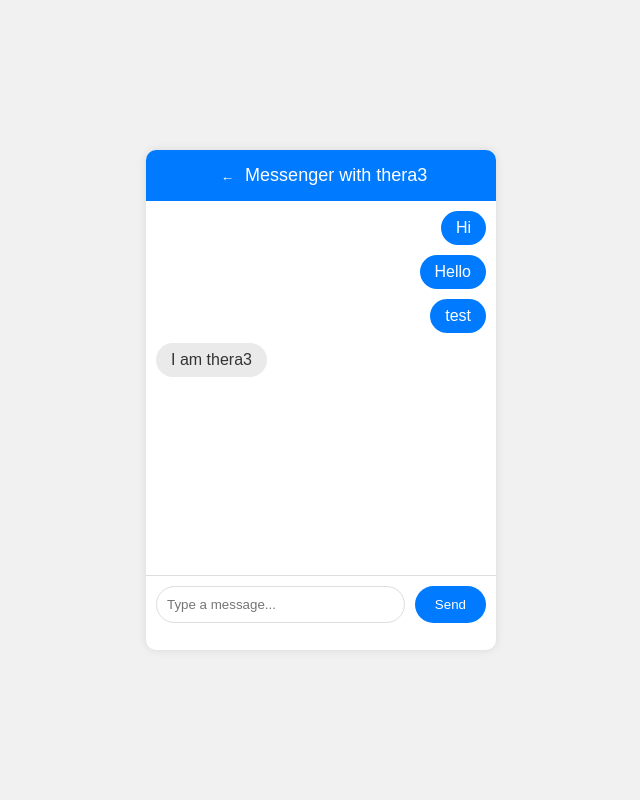
After one commit to anashank/Therapease, a Django app: page /messenger/ in a window 1280 px wide. The commit adds this page. Shown: the whole page, without its empty margins (319-959 px from the left). Run offline with Django 5.2, Linux system fonts and the light colour scheme; a user stored in the database is signed in; data comes from the database, SQL or seed files in the repository; both versions use the stored data as it was after the commit; parts of the project's set-up code (start-up, migrations or seed data) failed here and were passed over.

Commit message:
Update messenger functionality

```diff
--- a/DjangoApp/score/admin.py
+++ b/DjangoApp/score/admin.py
@@ -1,5 +1,5 @@
 from django.contrib import admin
-from score.models import UserProfile,QuestionResponse,UserType,Match
+from score.models import UserProfile,QuestionResponse,UserType,Match,Message
 # Register your models here.
 
 
@@ -11,3 +11,4 @@ admin.site.register(UserProfile)
 admin.site.register(QuestionResponse, QuestionResponseAdmin)
 admin.site.register(UserType)
 admin.site.register(Match)
+admin.site.register(Message)
--- /dev/null
+++ b/DjangoApp/score/templates/messenger.html
@@ -0,0 +1,162 @@
+<!DOCTYPE html>
+<html lang="en">
+<head>
+  <meta charset="UTF-8">
+  <meta name="viewport" content="width=device-width, initial-scale=1.0">
+  <title>Chat with {{ matched_user.username }}</title>
+  <style>
+    body {
+      font-family: Arial, sans-serif;
+      background-color: #f1f1f1;
+      display: flex;
+      justify-content: center;
+      align-items: center;
+      height: 100vh;
+      margin: 0;
+    }
+
+    .chat-container {
+      width: 350px;
+      max-width: 100%;
+      background-color: white;
+      border-radius: 10px;
+      box-shadow: 0 0 10px rgba(0, 0, 0, 0.1);
+      display: flex;
+      flex-direction: column;
+      height: 500px;
+    }
+
+    .chat-header {
+      background-color: #007bff;
+      padding: 15px;
+      color: white;
+      font-size: 18px;
+      text-align: center;
+      border-radius: 10px 10px 0 0;
+    }
+
+    .chat-body {
+  display: flex;
+  flex-direction: column; /* Ensure messages stack vertically */
+  padding: 10px;
+  flex-grow: 1;
+  overflow-y: auto;
+  border-bottom: 1px solid #ddd;
+  }
+
+  .chat-message {
+  padding: 8px 15px;
+  margin-bottom: 10px;
+  border-radius: 20px;
+  max-width: 80%; /* Allow the bubble to take up most of the width */
+  word-wrap: break-word; /* Ensure long words break properly */
+  display: block; /* Ensure messages stack as block elements */
+  }
+
+  .user-message {
+  background-color: #007bff;
+  color: white;
+  align-self: flex-end; /* Align user messages to the right */
+  }
+
+  .bot-message {
+  background-color: #eaeaea;
+  color: #333;
+  align-self: flex-start; /* Align bot messages to the left */
+  }
+
+
+    .chat-footer {
+      padding: 10px;
+      display: flex;
+    }
+
+    .chat-input {
+      flex-grow: 1;
+      padding: 10px;
+      border-radius: 20px;
+      border: 1px solid #ddd;
+      outline: none;
+    }
+
+    .send-btn {
+      background-color: #007bff;
+      color: white;
+      border: none;
+      border-radius: 20px;
+      padding: 10px 20px;
+      margin-left: 10px;
+      cursor: pointer;
+    }
+
+    .send-btn:hover {
+      background-color: #0056b3;
+    }
+  </style>
+</head>
+<body>
+
+  <div class="chat-container">
+    <div class="chat-header">
+      <button onclick="window.history.back()" style="background: none; border: none; color: white;">&#8592;</button>
+      Messenger with {{ matched_user.username }}
+    </div>
+    <div class="chat-body" id="chatBody">
+      {% for message in messages %}
+        <div class="chat-message {% if message.sender == request.user %}user-message{% else %}bot-message{% endif %}">
+          {{ message.content }}
+        </div>
+      {% endfor %}
+    </div>
+    <div class="chat-footer">
+      <input type="text" id="chatInput" class="chat-input" placeholder="Type a message...">
+      <button class="send-btn" id="sendBtn">Send</button>
+    </div>
+    <button onclick="window.history.back()" style="background: none; border: none; color: white;">&#8592;</button>
+
+  </div>
+
+  <script>
+ document.getElementById('sendBtn').addEventListener('click', function() {
+  const messageInput = document.getElementById('chatInput');
+  const messageContent = messageInput.value;
+  const chatBody = document.getElementById('chatBody');
+
+  if (messageContent.trim() === '') return;
+
+  // Optimistic UI Update: Display message instantly
+  const newMessage = document.createElement('div');
+  newMessage.classList.add('chat-message', 'user-message');
+  newMessage.style.maxWidth = '80%';
+  newMessage.textContent = messageContent; // Set the message text immediately
+  chatBody.appendChild(newMessage);
+  messageInput.value = ''; // Clear input field
+  chatBody.scrollTop = chatBody.scrollHeight; // Scroll to bottom to show the latest message
+
+  // Now send the message to the server
+  fetch('{% url "send_message" %}', {
+    method: 'POST',
+    headers: {
+      'Content-Type': 'application/json',
+      'X-CSRFToken': '{{ csrf_token }}'
+    },
+    body: JSON.stringify({ message: messageContent, matched_user_id: "{{ matched_user.id }}" })
+  })
+  .then(response => {
+    if (!response.ok) throw new Error('Network response was not ok');
+    return response.json();
+  })
+  .then(data => {
+    // Optionally, update message if the server modifies it (e.g., adds timestamps, etc.)
+    // newMessage.textContent = data.content;
+  })
+  .catch(error => {
+    console.error('Error:', error);
+    // Optionally handle the error: show retry option, alert user, etc.
+  });
+});
+
+
+  </script>
+</body>
+</html>
--- a/DjangoApp/score/urls.py
+++ b/DjangoApp/score/urls.py
@@ -1,14 +1,17 @@
 from django.urls import path
 from . import views
-from django.contrib.auth.views import LoginView,LogoutView
+from django.contrib.auth.views import LoginView, LogoutView
 
 urlpatterns = [
-	path('', views.quiz,name='frontend'),
-	path('save-response/', views.save_question_response, name='save_question_response'),
-	path('save-type/', views.save_type, name='save_type'),
-	path('register/', views.register, name='register'),
-    path('login/', LoginView.as_view(template_name='login.html'),name='login'),
-	path('logout/', LogoutView.as_view(template_name='logout.html'), name='logout'),
-	path('run-python/',  views.run_python_code, name='run_python_code'),
-    path('get-recent-match/', views.get_recent_match, name='get_recent_match'),
+    path('', views.quiz, name='frontend'),  # Main quiz view
+    path('messenger/<int:matched_user_id>/', views.messenger, name='messenger'),
+    path('messenger/', views.messenger, name='messenger'),
+    path('send-message/', views.send_message, name='send_message'),  # Endpoint for sending messages
+    path('save-response/', views.save_question_response, name='save_question_response'),  # Save user responses to questions
+    path('save-type/', views.save_type, name='save_type'),  # Save user type (Therapist/User)
+    path('register/', views.register, name='register'),  # User registration view
+    path('login/', LoginView.as_view(template_name='login.html'), name='login'),  # Login view
+    path('logout/', LogoutView.as_view(template_name='logout.html'), name='logout'),  # Logout view
+    path('run-python/', views.run_python_code, name='run_python_code'),  # Endpoint to run Python code
+    path('get-recent-match/', views.get_recent_match, name='get_recent_match'),  # Fetch the most recent match
 ]
--- a/DjangoApp/score/views.py
+++ b/DjangoApp/score/views.py
@@ -1,31 +1,55 @@
-from django.shortcuts import render,redirect
+from django.shortcuts import render, redirect
 from django.http import JsonResponse
 from django.contrib.auth import login, authenticate
 from django.contrib.auth.decorators import login_required
-from .models import UserProfile,QuestionResponse,UserType,Match
+from django.contrib.auth.models import User
+from .models import UserProfile, QuestionResponse, UserType, Match, Message
 import json
 from .forms import UserRegistrationForm
-import subprocess
-import io
 from .utils import compare_responses
-import sys
 
 
-# def run_python_code(request):
-#     # Run your Python script
-#     # result = subprocess.run(['python3', 'score/utils.py'], capture_output=True, text=True)
-#     # output = result.stdout
-#     old_stdout = sys.stdout
-#     new_stdout = io.StringIO()
-#     sys.stdout = new_stdout
-#     result = compare_responses(request)
+@login_required
+def messenger(request):
+    try:
+        # Fetch the most recent match for the current user
+        recent_match = Match.objects.filter(user=request.user).latest('matched_on')
+        matched_user = recent_match.matched_with
 
-#     sys.stdout = old_stdout
+        # Fetch messages between the current user and the matched user
+        messages = Message.objects.filter(
+            sender__in=[request.user, matched_user],
+            receiver__in=[request.user, matched_user]
+        ).order_by('created_at')
 
-#     captured_output = new_stdout.getvalue()
+        context = {
+            'matched_user': matched_user,
+            'messages': messages,
+        }
+        return render(request, 'messenger.html', context)
+    except Match.DoesNotExist:
+        # Handle the case where no matches exist for the user
+        return render(request, 'messenger.html', {'error': 'No match found'})
 
 
-#     return JsonResponse({'output':captured_output})
+@login_required
+def send_message(request):
+    if request.method == 'POST':
+        data = json.loads(request.body)
+        message_content = data.get('message')
+        matched_user_id = data.get('matched_user_id')
+
+        # Get the matched user object
+        matched_user = User.objects.get(id=matched_user_id)
+
+        # Create a new message instance
+        message = Message(sender=request.user, receiver=matched_user, content=message_content)
+        message.save()
+
+        return JsonResponse({'message': 'Message sent successfully!'}, status=201)
+
+    return JsonResponse({'error': 'Invalid request'}, status=400)
+
 
 def run_python_code(request):
     # Call compare_responses and get the output
@@ -39,10 +63,12 @@ def run_python_code(request):
         'output': best_match_profile.user.username
     })
 
+
+@login_required
 def get_recent_match(request):
     try:
         # Fetch the most recent match from the database
-        recent_match = Match.objects.latest('matched_on')  # Fetch the latest match based on `matched_on`
+        recent_match = Match.objects.filter(user=request.user).latest('matched_on')
 
         # Prepare the data to be returned
         data = {
@@ -59,6 +85,7 @@ def get_recent_match(request):
     except Exception as e:
         # Handle any other errors
         return JsonResponse({'error': str(e)}, status=500)
+
 
 @login_required
 def quiz(request):
@@ -80,10 +107,11 @@ def quiz(request):
             'match_message': f'You matched with {best_match_profile.user.username}.'
         }
 
-    response = render(request, 'frontend.html',context)
+    response = render(request, 'frontend.html', context)
     response['Cache-Control'] = 'no-store, no-cache, must-revalidate, max-age=0'
     response['Pragma'] = 'no-cache'
     return response
+
 
 @login_required
 def save_type(request):
@@ -108,6 +136,7 @@ def save_type(request):
         return JsonResponse({'message': 'User type saved successfully!'}, status=201)
 
     return JsonResponse({'error': 'Invalid request'}, status=400)
+
 
 @login_required
 def save_question_response(request):
@@ -136,44 +165,6 @@ def save_question_response(request):
     return JsonResponse({'error': 'Invalid request'}, status=400)
 
 
-
-# @login_required
-# def save_type(request):
-#     if request.method == 'POST':
-#         data = json.loads(request.body)
-#         usertype = data.get('usertype') #Therapist or user
-
-#         usertype_short = 'User' if usertype == "Looking for a Therapist?" else 'Therapist'
-
-#         user_profile = request.user.userprofile
-
-#         user_type_db = UserType(user_profile=user_profile,user_type=usertype_short)
-#         user_type_db.save()
-
-#         return JsonResponse({'message': 'Response saved successfully!'}, status=201)
-
-#     return JsonResponse({'error': 'Invalid request'}, status=400)
-
-# @login_required
-# def save_question_response(request):
-#     if request.method == 'POST':
-#         data = json.loads(request.body)
-#         question_text = data.get('question')
-#         response_value = data.get('response')  # Expecting 'yes' or 'no'
-
-#         # Convert the response to a boolean
-#         response_boolean = True if response_value == 'A' else False
-
-#         user_profile = request.user.userprofile
-
-#         # Save the question and response to the database
-#         question_response = QuestionResponse(user_profile=user_profile,question=question_text, response=response_boolean)
-#         question_response.save()
-
-#         return JsonResponse({'message': 'Response saved successfully!'}, status=201)
-
-#     return JsonResponse({'error': 'Invalid request'}, status=400)
-
 def register(request):
     if request.method == 'POST':
         form = UserRegistrationForm(request.POST)
--- a/DjangoApp/static/css/frontendstyle.css
+++ b/DjangoApp/static/css/frontendstyle.css
@@ -327,7 +327,7 @@ button:hover {
 
 .recent-match-item {
     font-size: 1.5em; /* Adjust the font size as needed */
-    color: #050606;   /* Adjust the color as needed (dark blue in this case) */
+    color: #915f5f;   /* Adjust the color as needed (dark blue in this case) */
     font-weight: bold; /* Optional: makes the text bold */
 }
 
```
Also changed, not shown: DjangoApp/score/models.py (+9 -0 lines), DjangoApp/score/templates/frontend.html (+59 -11 lines), DjangoApp/static/JS/frontendquiz.js (+1 -10 lines), DjangoApp/static/JS/script.js (added, +34 -0 lines), DjangoApp/static/css/style.css (added, +64 -0 lines), DjangoApp/db.sqlite3, DjangoApp/score/migrations/0010_message.py (added).
